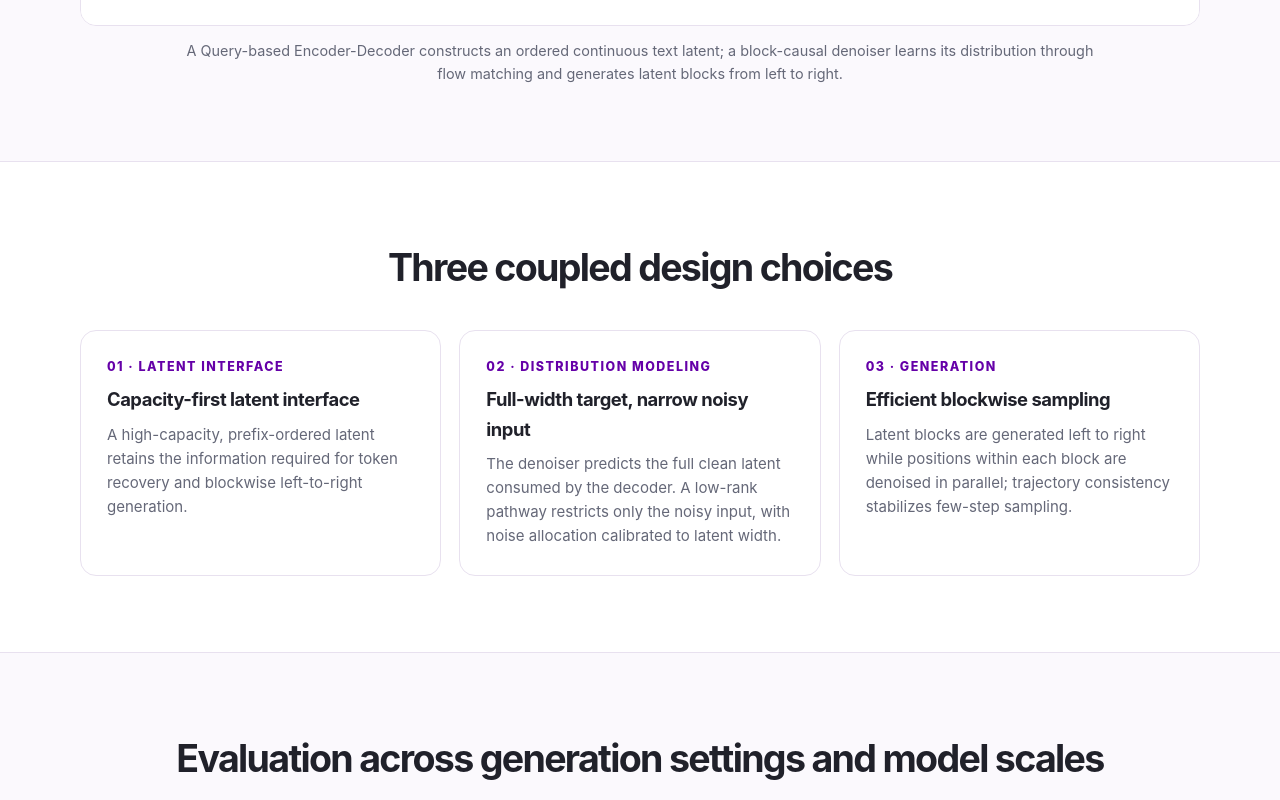
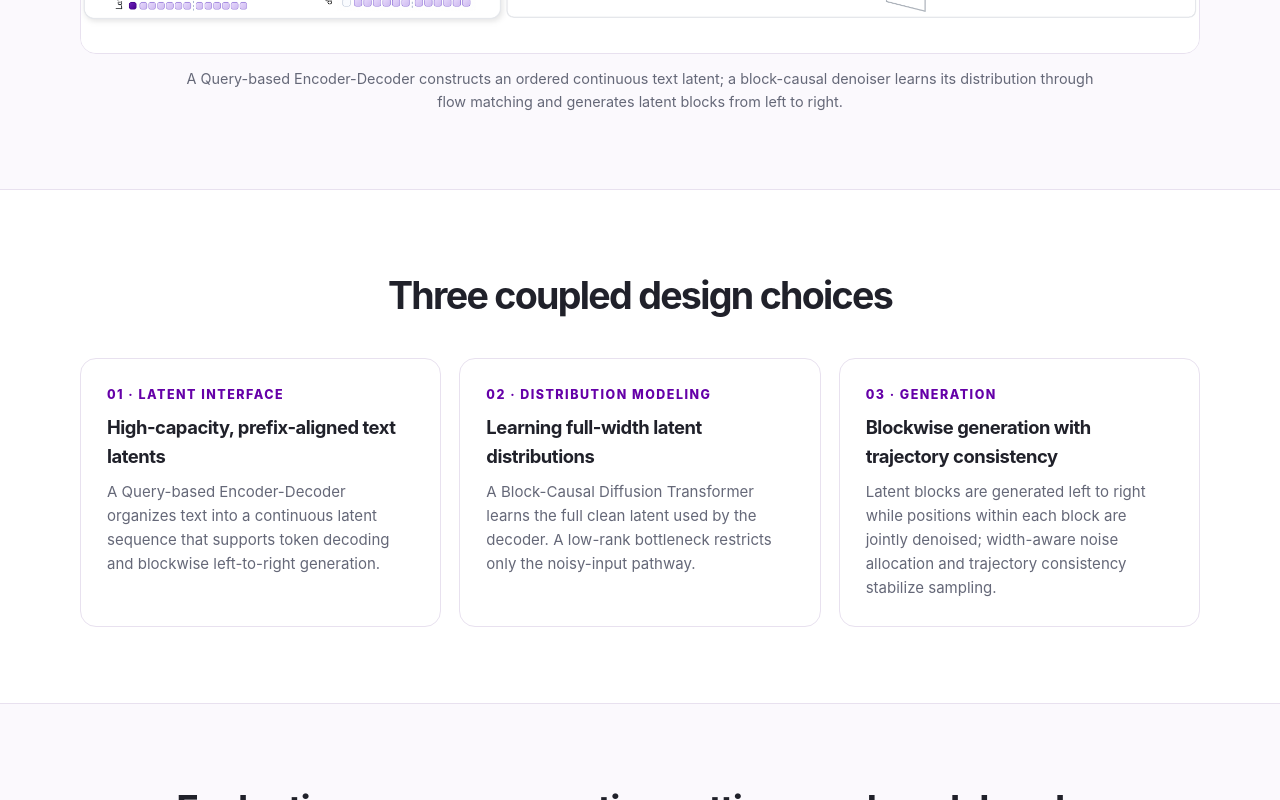
Before and after one commit to aurora-lm-project/aurora-lm-project.github.io, a plain HTML site: page index.html in a window 1280 px wide. Shown: the part 1680-2480 px from the top of the page. Drawn offline with Linux system fonts and the light colour scheme.

Commit message:
Align project page with paper narrative

```diff
--- a/index.html
+++ b/index.html
@@ -74,8 +74,8 @@
 
       <section id="overview">
         <div class="wrap center">
-          <h2>Keep the representation rich; adapt the generative model.</h2>
-          <p class="lead">AURORA-LM separates the construction of a decodable continuous text latent from modeling its generative distribution. Rather than reducing the decoder-facing representation to simplify diffusion, it retains a high-capacity latent and configures the denoiser to learn its distribution directly.</p>
+          <h2>Preserve a high-capacity, decodable text latent.</h2>
+          <p class="lead">AURORA-LM separates the construction of a decodable continuous text representation from the modeling of its generative distribution. Instead of simplifying the representation to accommodate the generative model, it preserves a high-capacity, decodable text latent and designs the diffusion model to learn its distribution directly.</p>
         </div>
       </section>
 
@@ -91,9 +91,9 @@
         <div class="wrap">
           <div class="center"><h2>Three coupled design choices</h2></div>
           <div class="cards">
-            <article class="card"><div class="index">01 · LATENT INTERFACE</div><h3>Capacity-first latent interface</h3><p>A high-capacity, prefix-ordered latent retains the information required for token recovery and blockwise left-to-right generation.</p></article>
-            <article class="card"><div class="index">02 · DISTRIBUTION MODELING</div><h3>Full-width target, narrow noisy input</h3><p>The denoiser predicts the full clean latent consumed by the decoder. A low-rank pathway restricts only the noisy input, with noise allocation calibrated to latent width.</p></article>
-            <article class="card"><div class="index">03 · GENERATION</div><h3>Efficient blockwise sampling</h3><p>Latent blocks are generated left to right while positions within each block are denoised in parallel; trajectory consistency stabilizes few-step sampling.</p></article>
+            <article class="card"><div class="index">01 · LATENT INTERFACE</div><h3>High-capacity, prefix-aligned text latents</h3><p>A Query-based Encoder-Decoder organizes text into a continuous latent sequence that supports token decoding and blockwise left-to-right generation.</p></article>
+            <article class="card"><div class="index">02 · DISTRIBUTION MODELING</div><h3>Learning full-width latent distributions</h3><p>A Block-Causal Diffusion Transformer learns the full clean latent used by the decoder. A low-rank bottleneck restricts only the noisy-input pathway.</p></article>
+            <article class="card"><div class="index">03 · GENERATION</div><h3>Blockwise generation with trajectory consistency</h3><p>Latent blocks are generated left to right while positions within each block are jointly denoised; width-aware noise allocation and trajectory consistency stabilize sampling.</p></article>
           </div>
         </div>
       </section>
```
